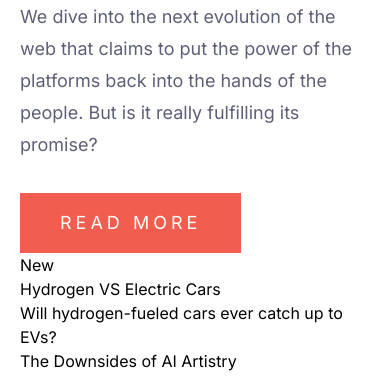
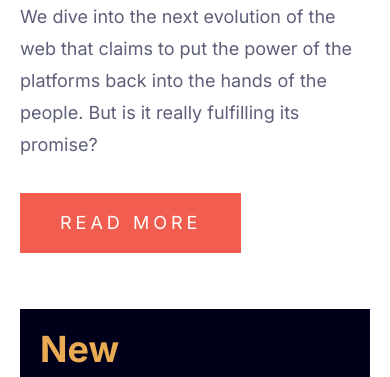
Before and after one commit to aatmaneoulmouden/news-homepage, a website: page index.html in a window 390 px wide. Shown: the part 653-1030 px from the top of the page. Drawn offline with Linux system fonts and the light colour scheme.

Commit message:
Styling & Responsive: Mobile news col

```diff
--- a/index.html
+++ b/index.html
@@ -72,7 +72,7 @@
 
   <main>
     <div class="container">
-      <div class="row">
+      <div class="row grid grid-cols-1 gap-14">
         <div class="col main-new">
           <div class="banner-wrapper">
             <img src="./assets/images/image-web-3-mobile.jpg" alt="The Bright Future of Web 3.0?"
@@ -89,8 +89,8 @@
             </div>
           </div>
         </div>
-        <div class="col secodary-news">
-          <h2 class="title">New</h2>
+        <div class="col secodary-news bg-very-dark-blue text-off-white pt-5 px-5">
+          <h2 class="title text-4xl text-soft-orange font-bold mb-1">New</h2>
           <div class="news-wrapper">
             <article class="new">
               <h3 class="new-title">Hydrogen VS Electric Cars</h3>
--- a/src/input.css
+++ b/src/input.css
@@ -16,4 +16,20 @@
     .nav-item:not(:last-child) {
         @apply mb-6;
     }
+
+    .new {
+        @apply py-5;
+    }
+
+    .new:not(:last-child) {
+        @apply border-b;
+    }
+
+    .new-title {
+        @apply font-bold mb-2;
+    }
+
+    .subtitle {
+        @apply leading-7 text-grayish-blue;
+    }
 }
```
Also changed, not shown: assets/css/style.css.
